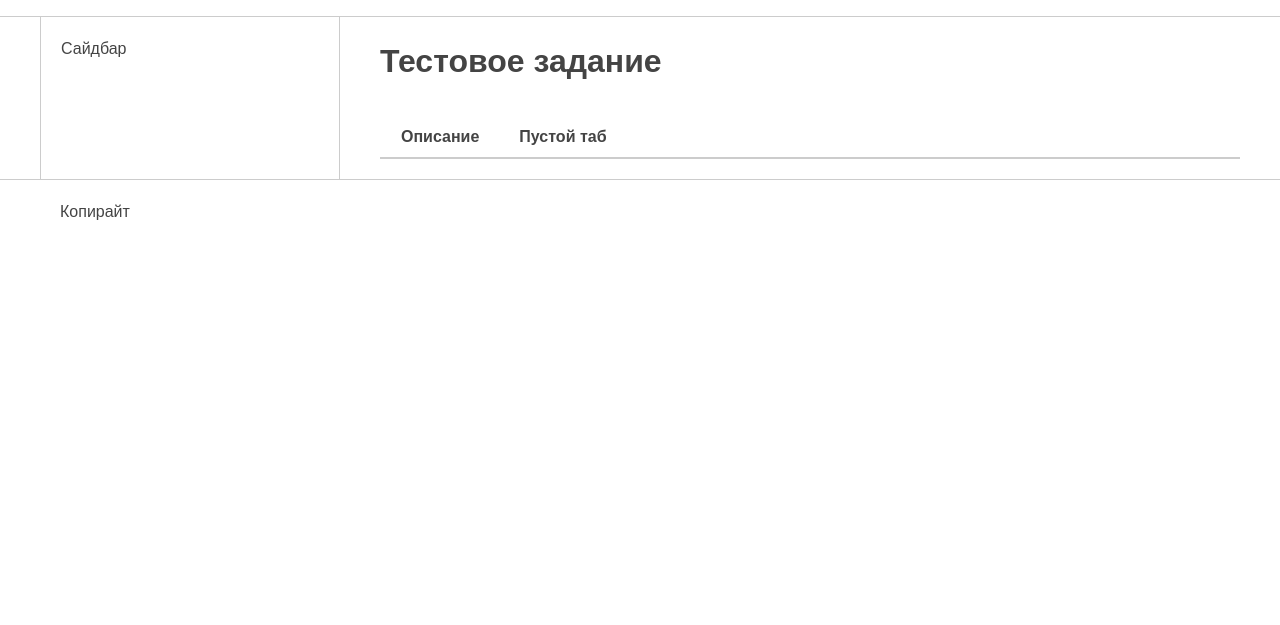
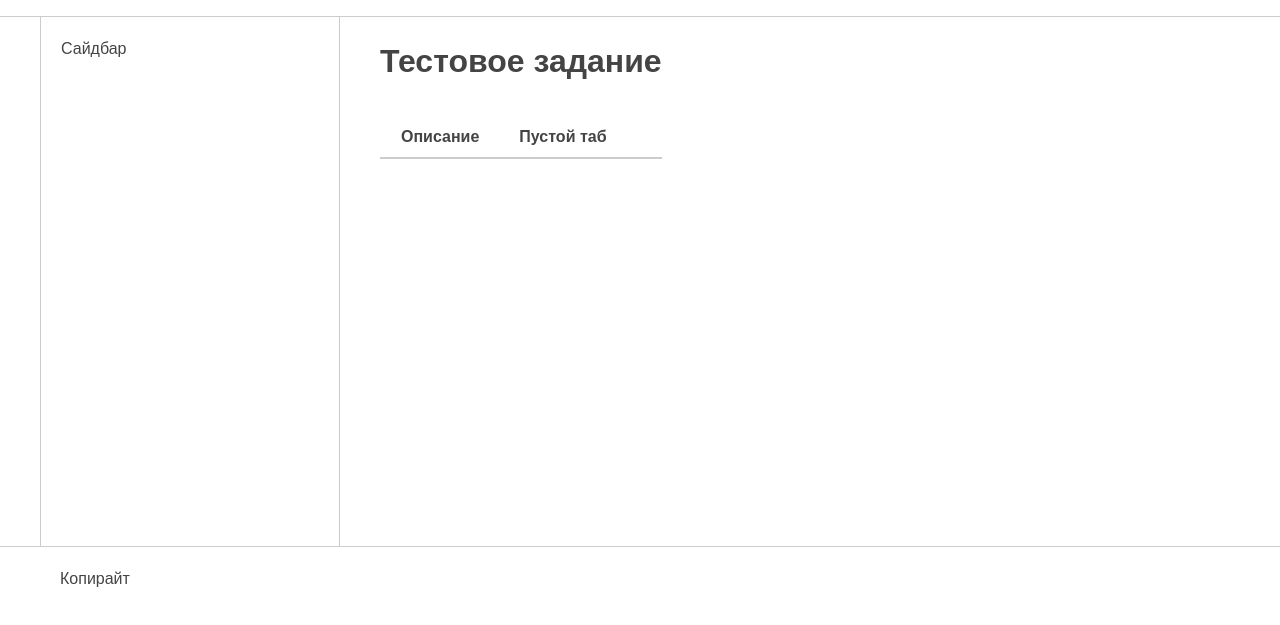
Before and after one commit to ElizabethSh/komyagin_studio_test, a website: page src/index.html in a window 1280 px wide. Shown: the part 143-768 px from the top of the page. Drawn offline with nearby package versions, Linux system fonts and the light colour scheme; files that its build step writes are made by us from their sources.

Commit message:
Fix footer to bottom of page

```diff
--- a/src/scss/_layout.scss
+++ b/src/scss/_layout.scss
@@ -1,5 +1,7 @@
 body {
-    min-height: 100vh;
+    display: flex;
+    flex-direction: column;
+    height: 100vh;  // IE doesn't understand min-height
     font-family: $font-main;
     font-size: 16px;
     line-height: 1.5;
@@ -81,7 +83,9 @@ a {
         display: flex;
 
         &-item {
-            flex: 1 0 0;
+            flex-grow: 1;
+            flex-shrink: 0;
+            flex-basis: 0;
             text-align: center;
 
             &:not(:first-child) {
@@ -93,6 +97,7 @@ a {
 
 .main {
     display: flex;
+    flex-grow: 1;
 
     &-sidebar {
         @media (min-width: $tablet-min) {
@@ -115,13 +120,13 @@ a {
 
     &-content {
         order: 1;
-        flex-grow: 1;
         padding: 20px 0;
     }
 }
 
 .footer {
     display: flex;
+    flex-shrink: 0;
     align-items: center;
     padding-top: 20px;
     padding-bottom: 50px;
```
